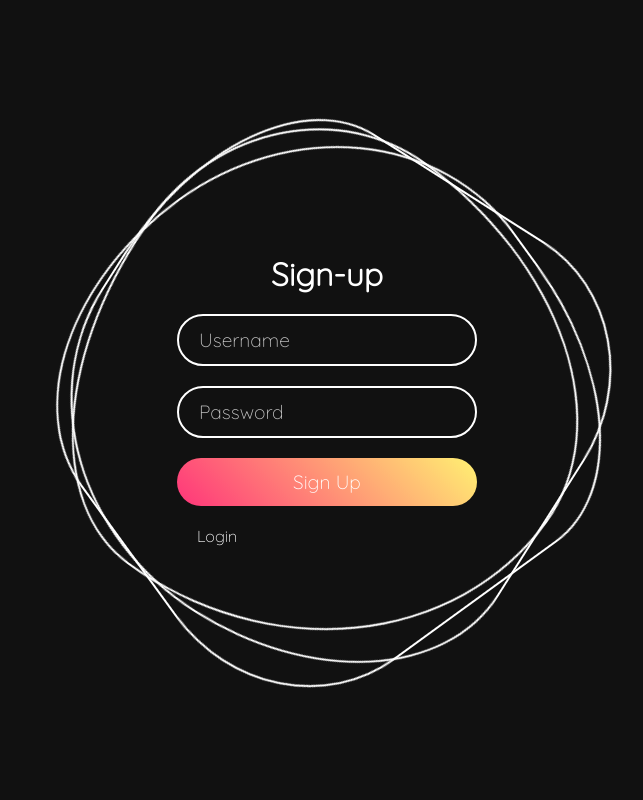
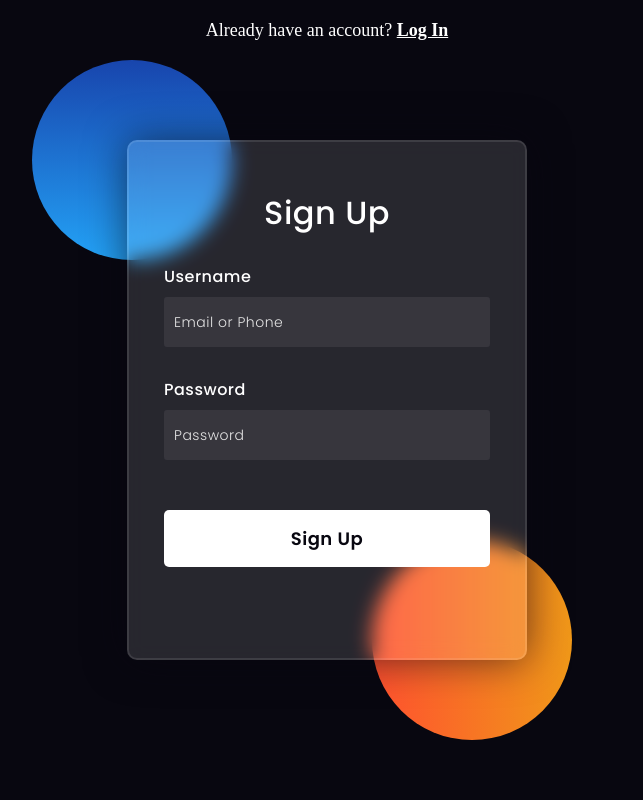
Before and after one commit to Sunil-Yadav-1912/E-Commerce, a Flask app: page /signup in a window 1280 px wide. Shown: the whole page, without its empty margins (313-956 px from the left). Run offline with Flask 2, Linux system fonts and the light colour scheme; parts of the project's set-up code (start-up, migrations or seed data) failed here and were passed over.

Commit message:
UI Changes

```diff
--- a/templates/signup.html
+++ b/templates/signup.html
@@ -1,34 +1,155 @@
 <!DOCTYPE html>
 <html lang="en">
 <head>
-    <meta charset="UTF-8"/>
-    <meta http-equiv="X-UA-Compatible" content="IE=edge"/>
-    <meta name="viewport" content="width=device-width, initial-scale=1.0"/>
-    <title>Sign-Up</title>
-    <link rel="stylesheet" href="{{url_for('static', filename='css/login.css')}}"/>
+    <!-- Design by foolishdeveloper.com -->
+    <title>Sign Up</title>
+
+    <link rel="preconnect" href="https://fonts.gstatic.com">
+    <link rel="stylesheet" href="https://cdnjs.cloudflare.com/ajax/libs/font-awesome/5.15.4/css/all.min.css">
+    <link href="https://fonts.googleapis.com/css2?family=Poppins:wght@300;500;600&display=swap" rel="stylesheet">
+    <!--Stylesheet-->
+    <style media="screen">
+        *,
+        *:before,
+        *:after {
+            padding: 0;
+            margin: 0;
+            box-sizing: border-box;
+        }
+
+        body {
+            background-color: #080710;
+        }
+
+        .background {
+            width: 430px;
+            height: 520px;
+            position: absolute;
+            transform: translate(-50%, -50%);
+            left: 50%;
+            top: 50%;
+        }
+
+        .background .shape {
+            height: 200px;
+            width: 200px;
+            position: absolute;
+            border-radius: 50%;
+        }
+
+        .shape:first-child {
+            background: linear-gradient(#1845ad, #23a2f6);
+            left: -80px;
+            top: -80px;
+        }
+
+        .shape:last-child {
+            background: linear-gradient(to right, #ff512f, #f09819);
+            right: -30px;
+            bottom: -80px;
+        }
+
+        form {
+            height: 520px;
+            width: 400px;
+            background-color: rgba(255, 255, 255, 0.13);
+            position: absolute;
+            transform: translate(-50%, -50%);
+            top: 50%;
+            left: 50%;
+            border-radius: 10px;
+            backdrop-filter: blur(10px);
+            border: 2px solid rgba(255, 255, 255, 0.1);
+            box-shadow: 0 0 40px rgba(8, 7, 16, 0.6);
+            padding: 50px 35px;
+        }
+
+        form * {
+            font-family: 'Poppins', sans-serif;
+            color: #ffffff;
+            letter-spacing: 0.5px;
+            outline: none;
+            border: none;
+        }
+
+        form h3 {
+            font-size: 32px;
+            font-weight: 500;
+            line-height: 42px;
+            text-align: center;
+        }
+
+        label {
+            display: block;
+            margin-top: 30px;
+            font-size: 16px;
+            font-weight: 500;
+        }
+
+        input {
+            display: block;
+            height: 50px;
+            width: 100%;
+            background-color: rgba(255, 255, 255, 0.07);
+            border-radius: 3px;
+            padding: 0 10px;
+            margin-top: 8px;
+            font-size: 14px;
+            font-weight: 300;
+        }
+
+        ::placeholder {
+            color: #e5e5e5;
+        }
+
+        button {
+            margin-top: 50px;
+            width: 100%;
+            background-color: #ffffff;
+            color: #080710;
+            padding: 15px 0;
+            font-size: 18px;
+            font-weight: 600;
+            border-radius: 5px;
+            cursor: pointer;
+        }
+
+        .signup-option {
+            margin-top: 20px;
+            text-align: center;
+        }
+
+        .signup-option p {
+            color: #ffffff;
+            font-size: 18px;
+            margin-bottom: 10px;
+        }
+
+        .signup-option p a {
+            color: #ffffff;
+            text-decoration: underline;
+            font-weight: bold;
+        }
+    </style>
 </head>
 <body>
-    <form action="/signup-form" method="POST">
-        <div class="ring">
-            <i style="--clr:#00ff0a;"></i>
-            <i style="--clr:#ff0057;"></i>
-            <i style="--clr:#fffd44;"></i>
-            <div class="login">
-                <h2>Sign-up</h2>
-                <div class="inputBx">
-                    <input type="text" name="username" placeholder="Username"/>
-                </div>
-                <div class="inputBx">
-                    <input type="password" name="password" placeholder="Password"/>
-                </div>
-                <div class="inputBx">
-                    <input type="submit" value="Sign Up"/>
-                </div>
-                <div class="links">
-                    <a href="/login">Login</a>
-                </div>
-            </div>
-        </div>
+    <div class="background">
+        <div class="shape"></div>
+        <div class="shape"></div>
+    </div>
+    <form action="/login-form" method="POST">
+        <h3>Sign Up</h3>
+
+        <label for="username">Username</label>
+        <input type="text" placeholder="Email or Phone" id="username" name="username">
+
+        <label for="password">Password</label>
+        <input type="password" placeholder="Password" id="password" name="password">
+
+        <button type="submit">Sign Up</button>
     </form>
+    <div class="signup-option">
+        <p>Already have an account? <a href="/signup">Log In</a></p>
+    </div>
 </body>
 </html>
```
Also changed, not shown: templates/login.html (+146 -26 lines), 1 other file.
